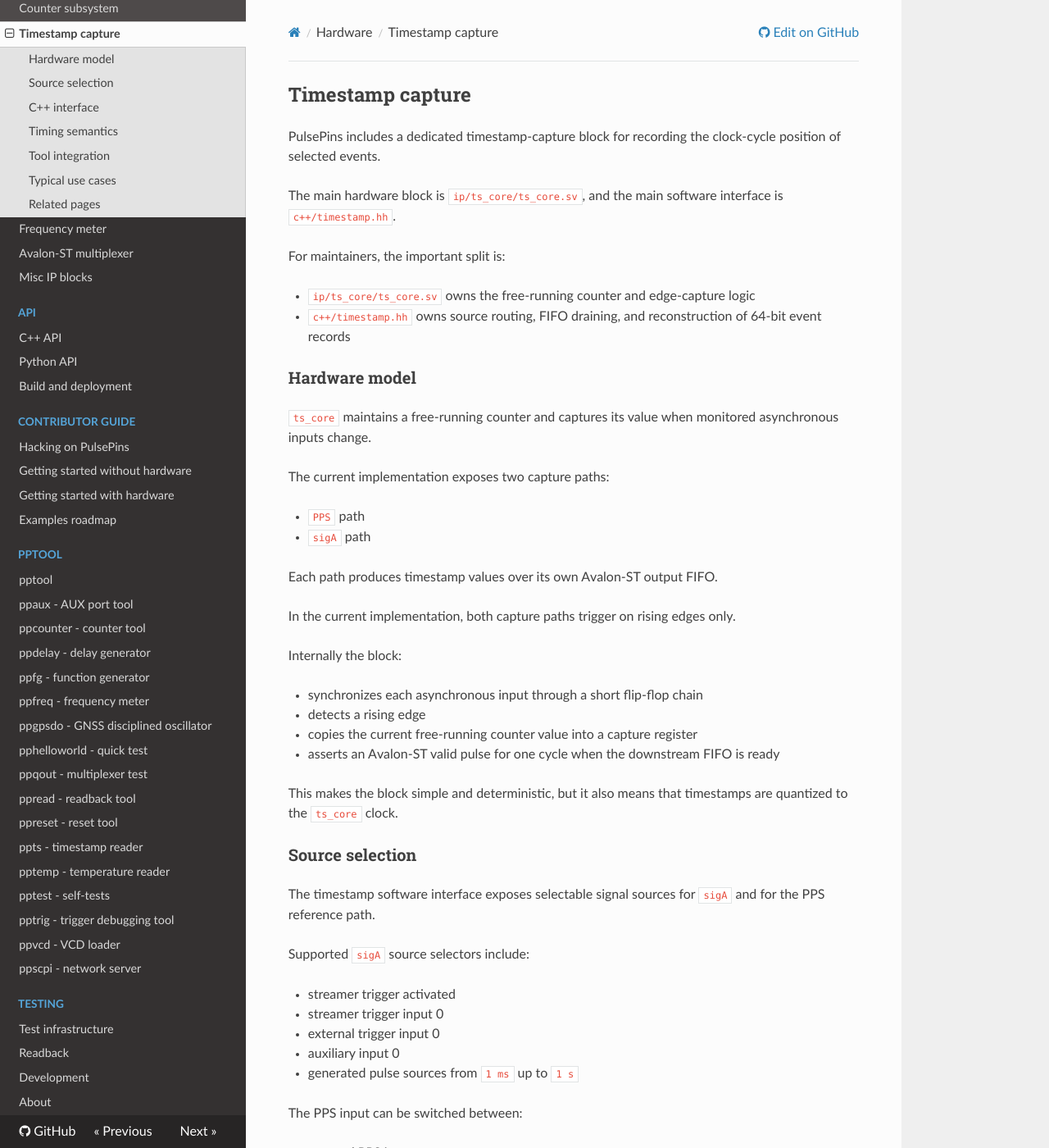
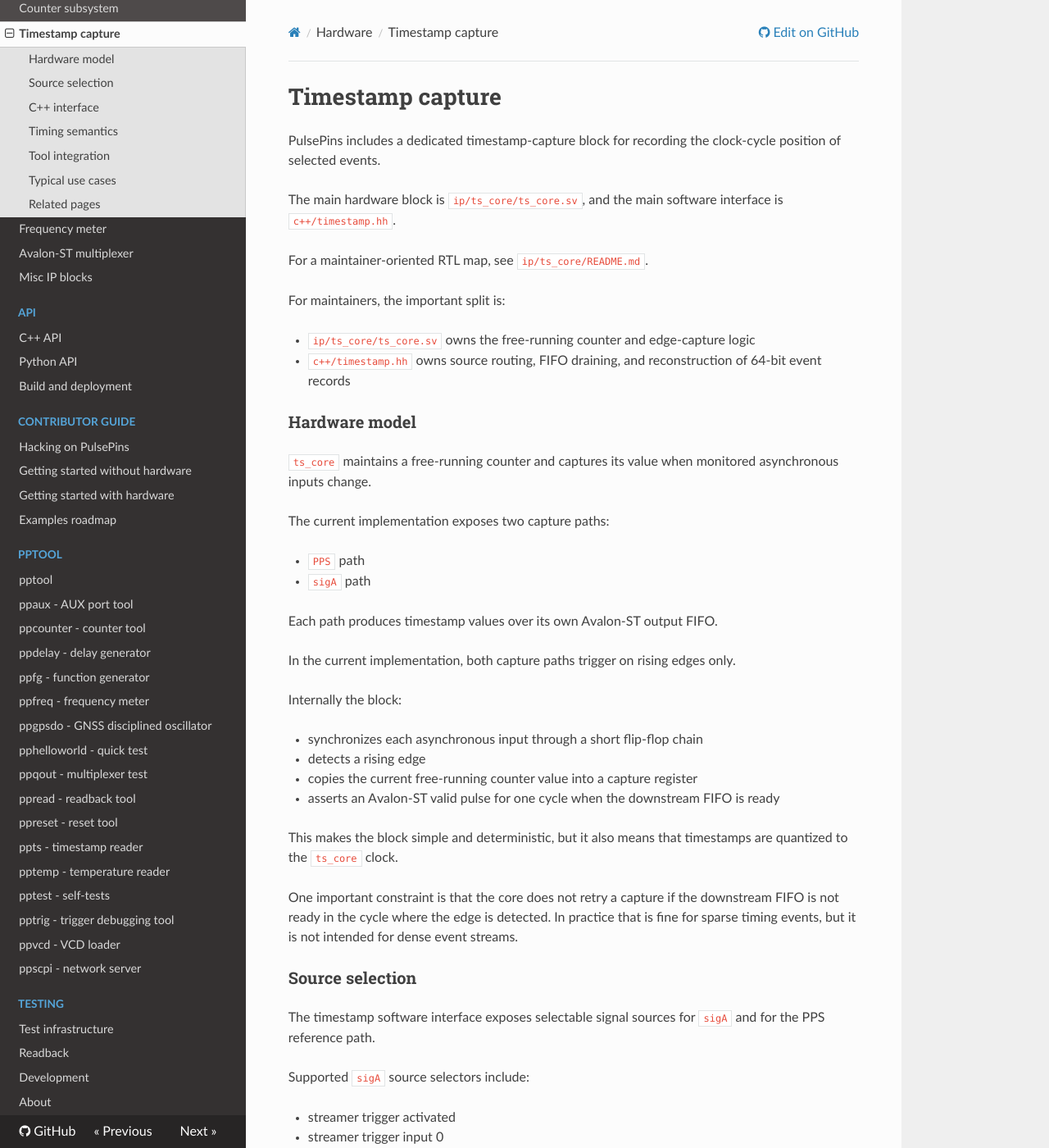
Before and after one commit to rokzitko/PulsePins, an MkDocs documentation site: the page built from docs/docs/timestamp.md, in a window 1280 px wide and 1400 px high. Shown: the whole window at 82% size. Built offline with MkDocs 1.6.1, drawn with Linux system fonts in a browser that asks for light colours; nearby versions of some CDN libraries.

Commit message:
document timestamp capture constraints

```diff
--- a/docs/docs/timestamp.md
+++ b/docs/docs/timestamp.md
@@ -1,8 +1,10 @@
-## Timestamp capture
+# Timestamp capture
 
 PulsePins includes a dedicated timestamp-capture block for recording the clock-cycle position of selected events.
 
 The main hardware block is `ip/ts_core/ts_core.sv`, and the main software interface is `c++/timestamp.hh`.
+
+For a maintainer-oriented RTL map, see `ip/ts_core/README.md`.
 
 For maintainers, the important split is:
 
@@ -30,6 +32,8 @@ Internally the block:
 * asserts an Avalon-ST valid pulse for one cycle when the downstream FIFO is ready
 
 This makes the block simple and deterministic, but it also means that timestamps are quantized to the `ts_core` clock.
+
+One important constraint is that the core does not retry a capture if the downstream FIFO is not ready in the cycle where the edge is detected. In practice that is fine for sparse timing events, but it is not intended for dense event streams.
 
 ### Source selection
 
```
Also changed, not shown: docs/docs/ppgpsdo.md (+3 -1 lines), docs/docs/ppts.md (+4 -3 lines), ip/README.md, ip/ts_core/README.md (added), 1 other file.
